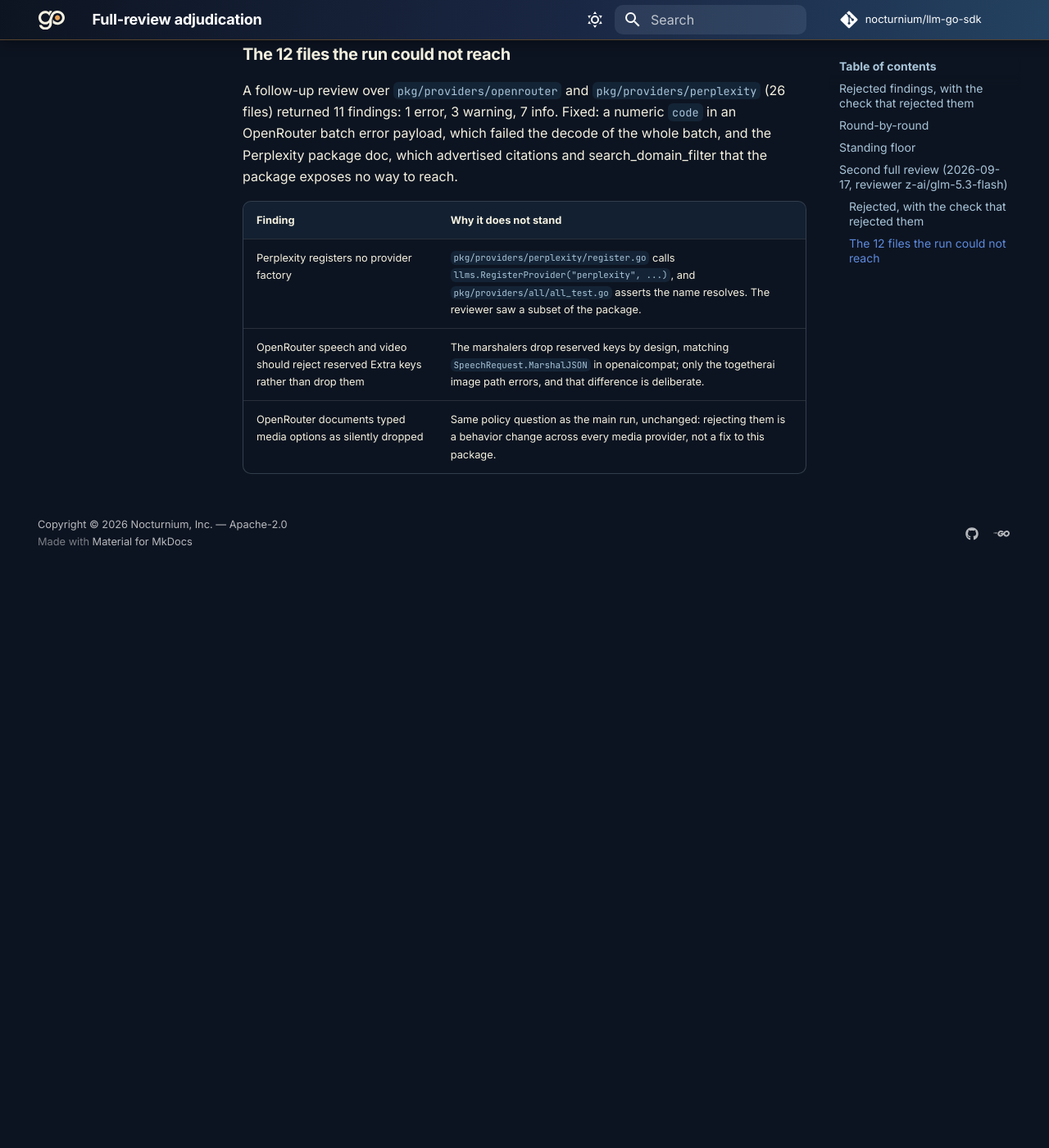
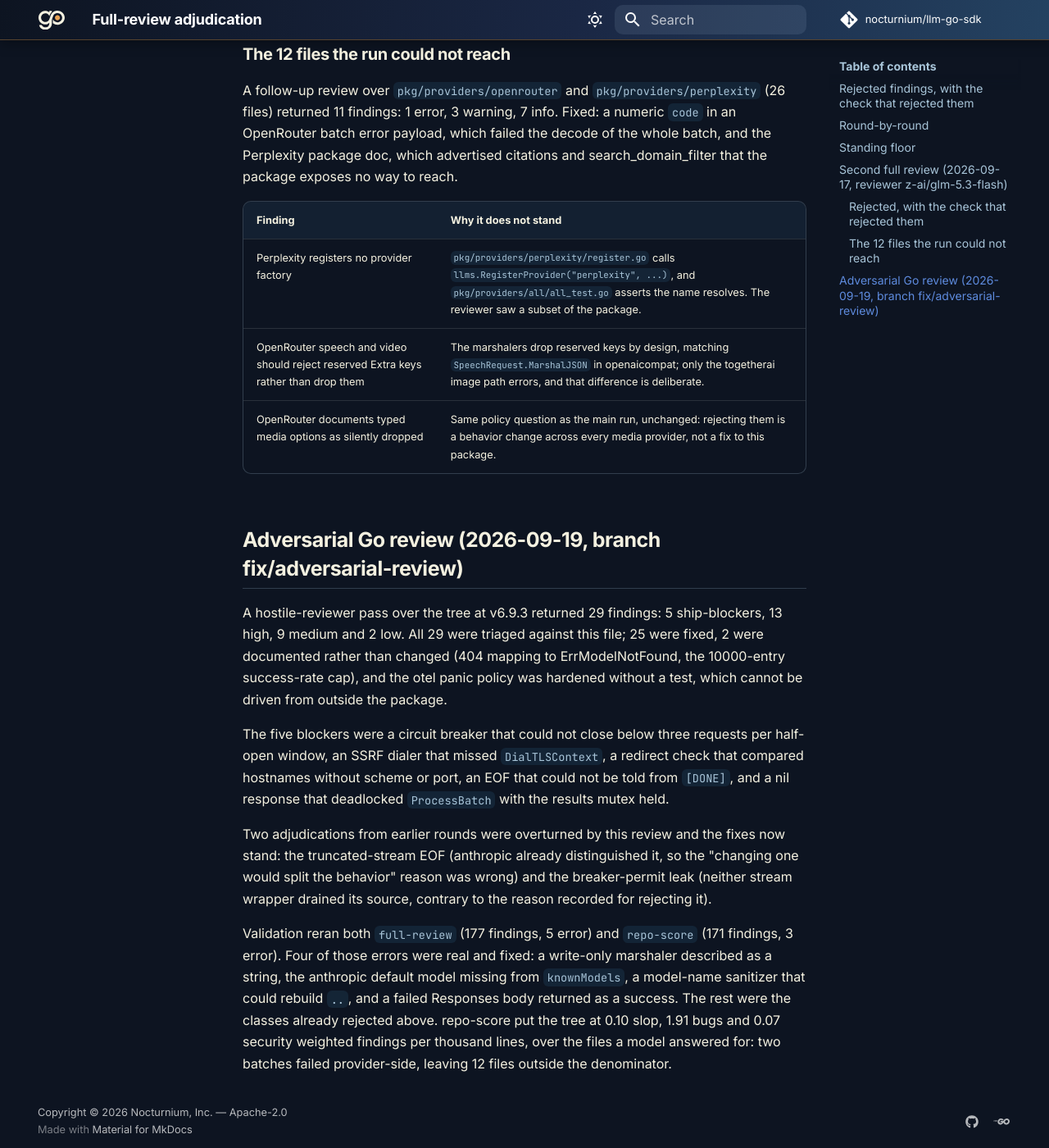
Before and after one commit to nocturnium/llm-go-sdk, an MkDocs documentation site: the page built from docs/nitpick-adjudication.md, in a window 1280 px wide and 1400 px high, scrolled down 4041 px. Shown: the whole window at 82% size. Built offline with MkDocs 1.6.1 and Material for MkDocs 9.7.7, drawn with Linux system fonts in a browser that asks for light colours; comment, search, counter and statistics services are not loaded; before the commit the page ends 4724 px from its top, so only the background shows below that.

Commit message:
docs: record the adversarial review and its validation

```diff
--- a/docs/nitpick-adjudication.md
+++ b/docs/nitpick-adjudication.md
@@ -109,3 +109,33 @@ search_domain_filter that the package exposes no way to reach.
 | Perplexity registers no provider factory | `pkg/providers/perplexity/register.go` calls `llms.RegisterProvider("perplexity", ...)`, and `pkg/providers/all/all_test.go` asserts the name resolves. The reviewer saw a subset of the package. |
 | OpenRouter speech and video should reject reserved Extra keys rather than drop them | The marshalers drop reserved keys by design, matching `SpeechRequest.MarshalJSON` in openaicompat; only the togetherai image path errors, and that difference is deliberate. |
 | OpenRouter documents typed media options as silently dropped | Same policy question as the main run, unchanged: rejecting them is a behavior change across every media provider, not a fix to this package. |
+
+## Adversarial Go review (2026-09-19, branch fix/adversarial-review)
+
+A hostile-reviewer pass over the tree at v6.9.3 returned 29 findings: 5
+ship-blockers, 13 high, 9 medium and 2 low. All 29 were triaged against this
+file; 25 were fixed, 2 were documented rather than changed (404 mapping to
+ErrModelNotFound, the 10000-entry success-rate cap), and the otel panic policy
+was hardened without a test, which cannot be driven from outside the package.
+
+The five blockers were a circuit breaker that could not close below three
+requests per half-open window, an SSRF dialer that missed `DialTLSContext`, a
+redirect check that compared hostnames without scheme or port, an EOF that
+could not be told from `[DONE]`, and a nil response that deadlocked
+`ProcessBatch` with the results mutex held.
+
+Two adjudications from earlier rounds were overturned by this review and the
+fixes now stand: the truncated-stream EOF (anthropic already distinguished it,
+so the "changing one would split the behavior" reason was wrong) and the
+breaker-permit leak (neither stream wrapper drained its source, contrary to the
+reason recorded for rejecting it).
+
+Validation reran both `full-review` (177 findings, 5 error) and `repo-score`
+(171 findings, 3 error). Four of those errors were real and fixed: a
+write-only marshaler described as a string, the anthropic default model missing
+from `knownModels`, a model-name sanitizer that could rebuild `..`, and a
+failed Responses body returned as a success. The rest were the classes already
+rejected above. repo-score put the tree at 0.10 slop, 1.91 bugs and 0.07
+security weighted findings per thousand lines, over the files a model answered
+for: two batches failed provider-side, leaving 12 files outside the
+denominator.
```
